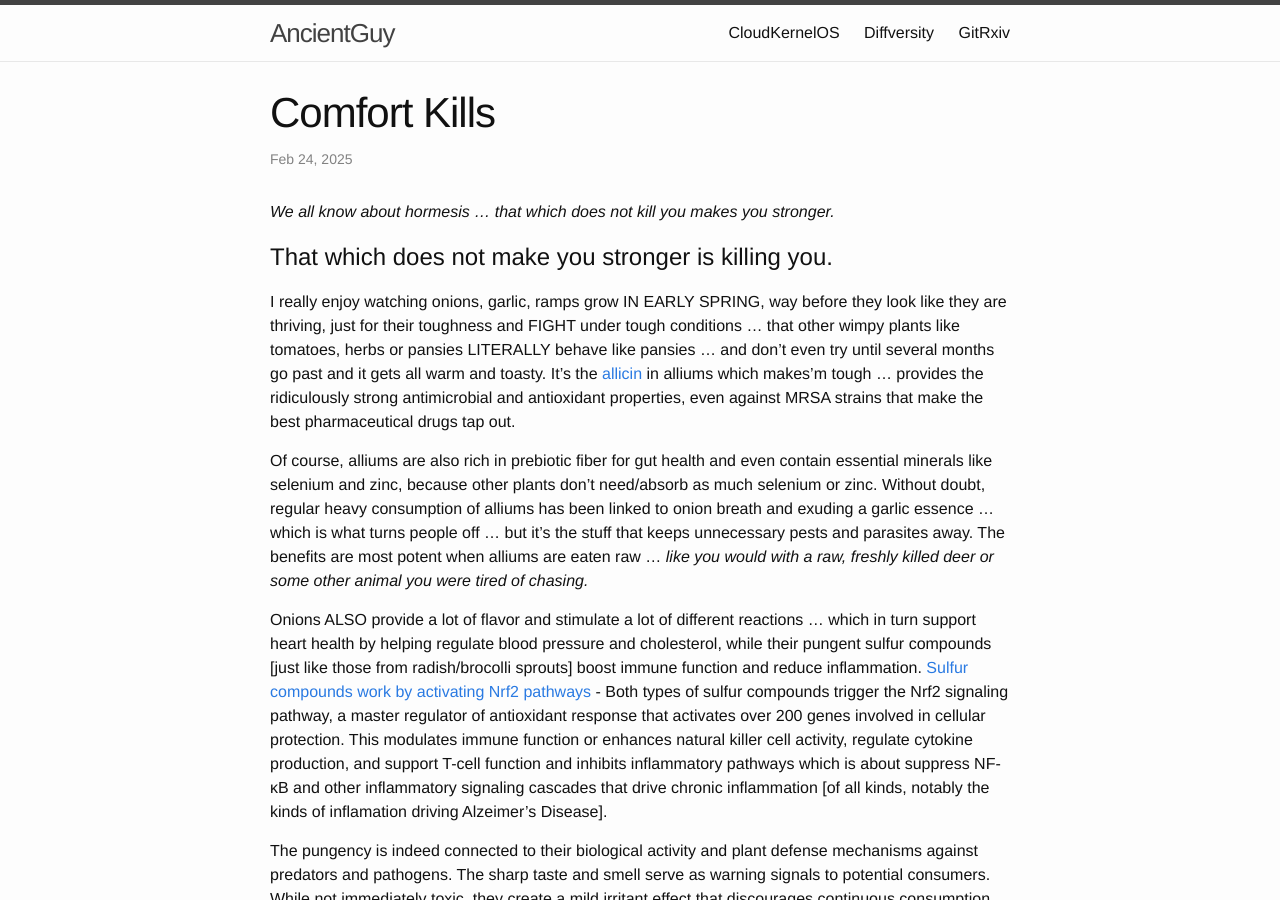
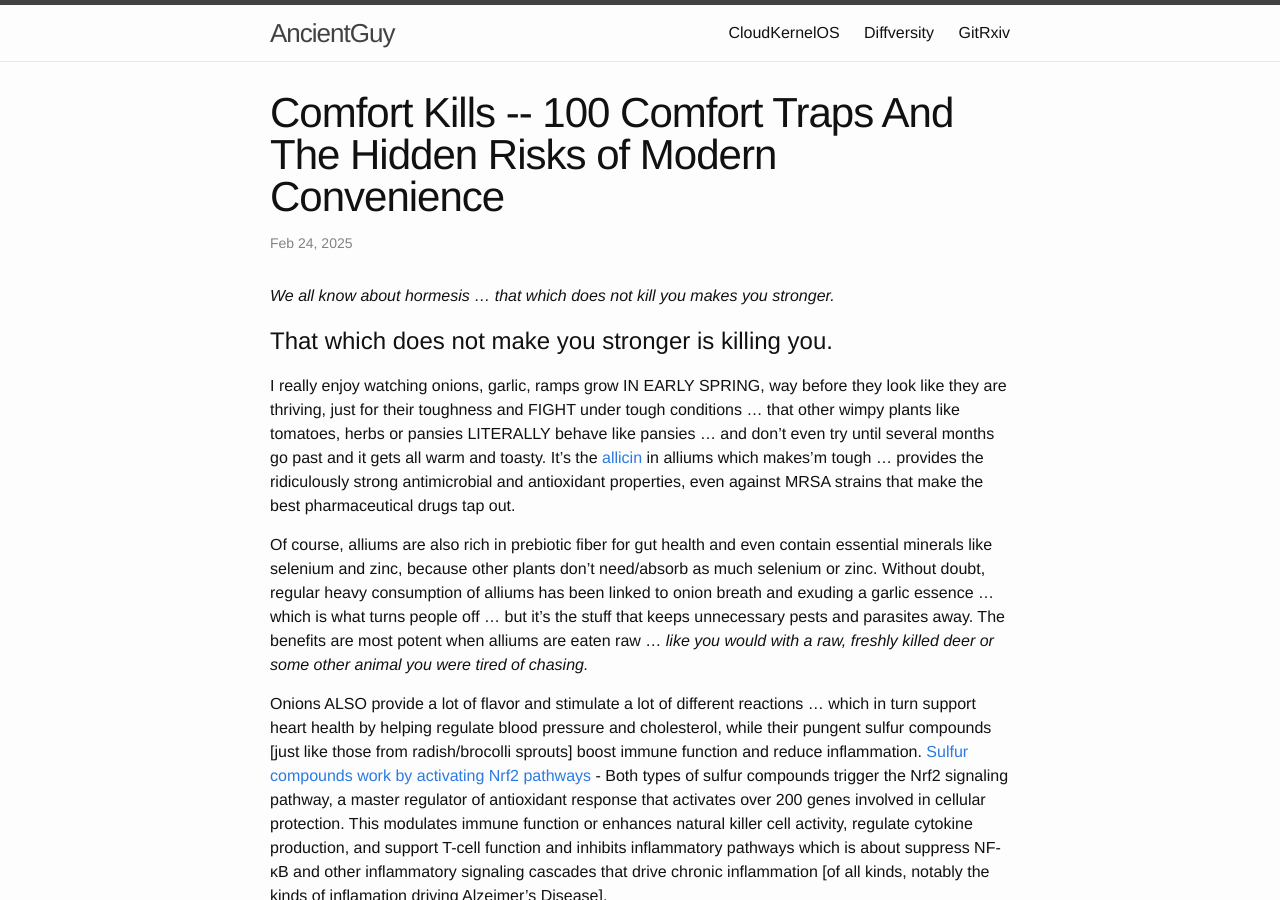
Before and after one commit to soilqualitylab/soilqualitylab.github.io, a Jekyll site: the page built from _posts/2025-02-24-comfort-kills.md, in a window 1280 px wide and 900 px high. Built offline with Jekyll 4.4.1, drawn with Linux system fonts in a browser that asks for light colours.

Commit message:
Comfort Kills -- 100 Comfort Traps And The Hidden Risks of Modern Convenience

```diff
--- a/_posts/2025-02-24-comfort-kills.md
+++ b/_posts/2025-02-24-comfort-kills.md
@@ -1,6 +1,6 @@
 ---
 layout: post
-title:  "Comfort Kills"
+title:  "Comfort Kills -- 100 Comfort Traps And The Hidden Risks of Modern Convenience"
 date:   2025-02-24 4:30:00
 categories: template
 ---
```
